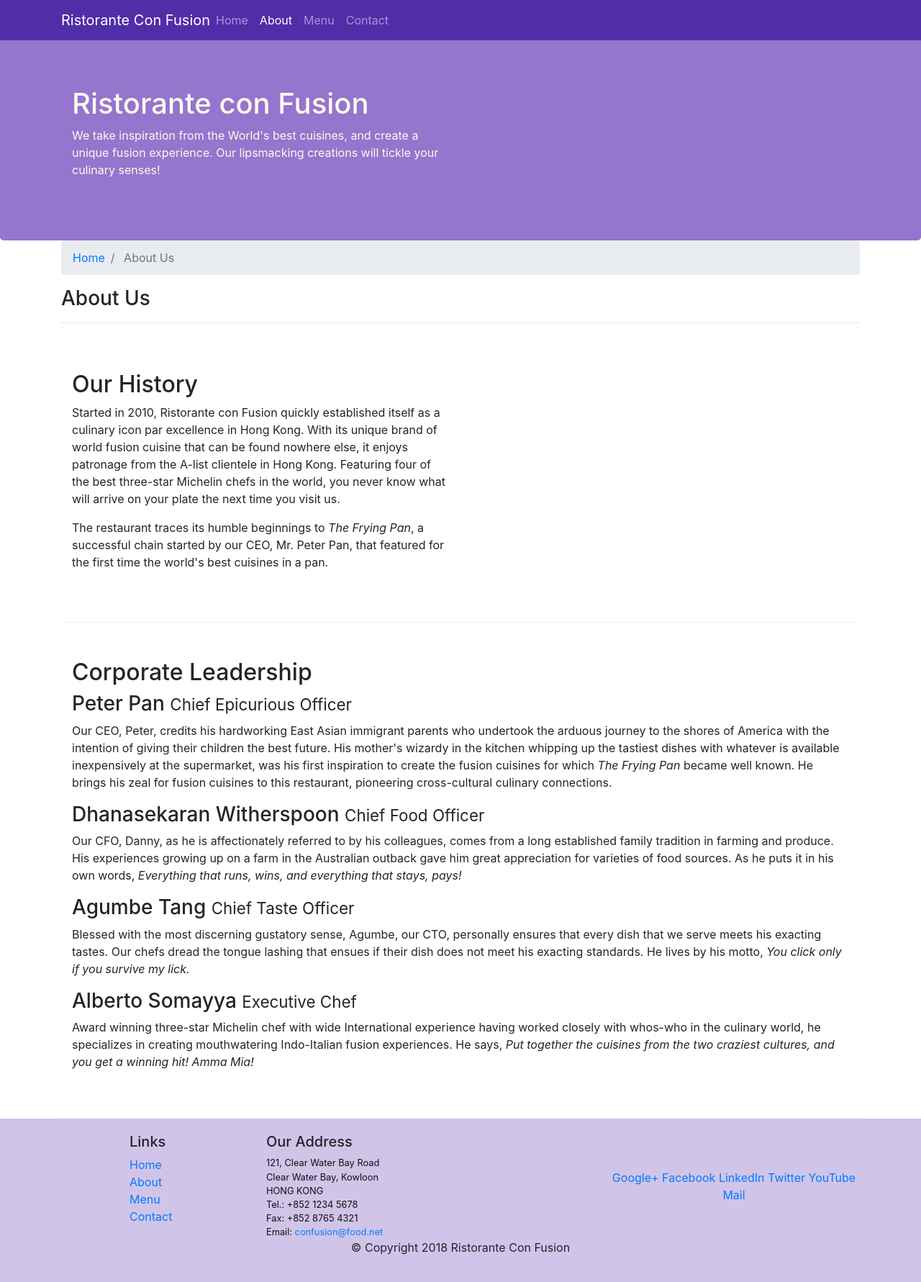
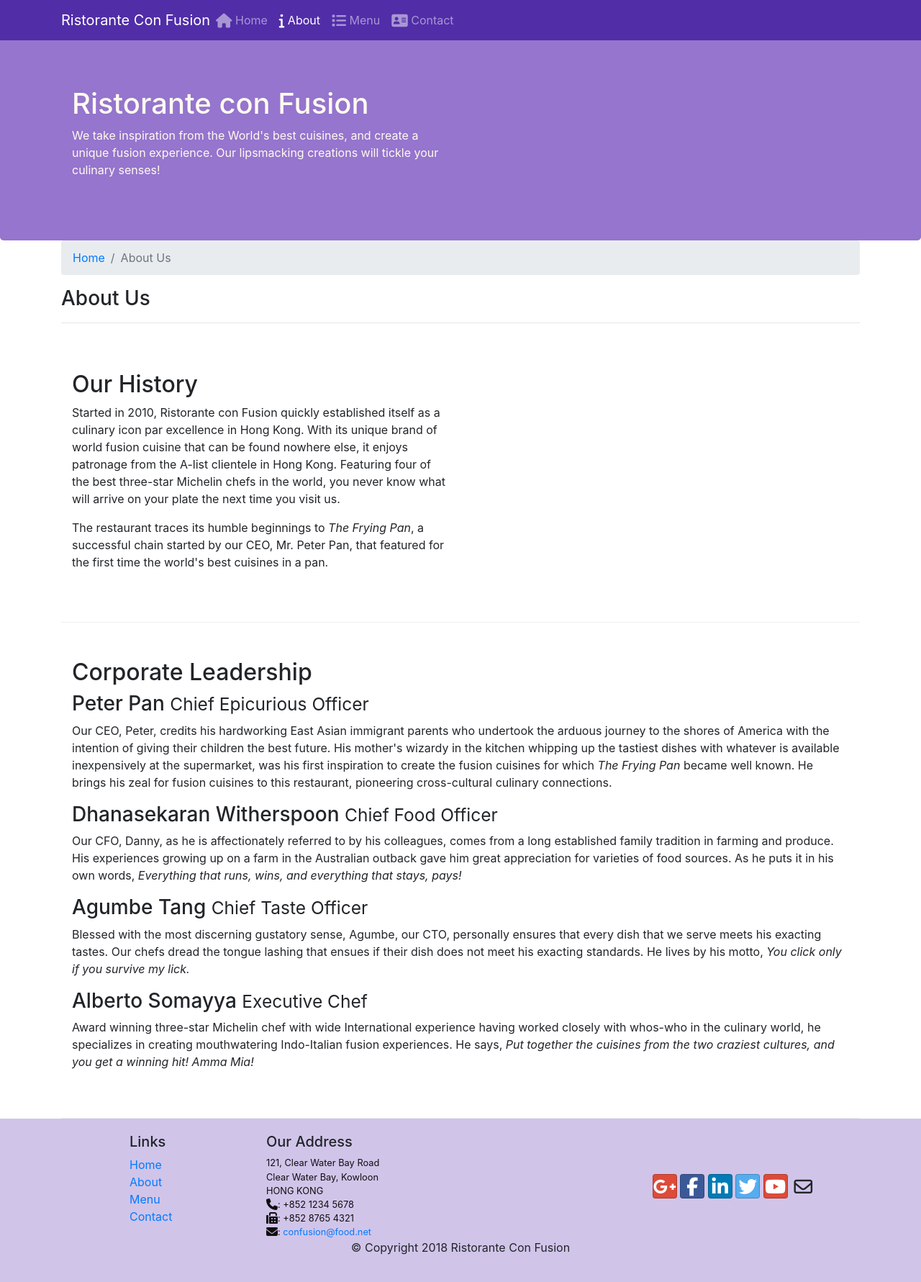
Before and after one commit to pabragin/bootstrap-test, a plain HTML site: page aboutus.html in a window 1280 px wide. Shown: the whole page at 72% size. Drawn offline with nearby package versions, Linux system fonts and the light colour scheme.

Commit message:
icons done

```diff
--- a/aboutus.html
+++ b/aboutus.html
@@ -2,7 +2,9 @@
 <html lang="en">
 
 <head>
-    <link rel="stylesheet" href="https://maxcdn.bootstrapcdn.com/bootstrap/4.0.0/css/bootstrap.min.css" integrity="sha384-Gn5384xqQ1aoWXA+058RXPxPg6fy4IWvTNh0E263XmFcJlSAwiGgFAW/dAiS6JXm" crossorigin="anonymous">
+    <link rel="stylesheet" href="node_modules/bootstrap/dist/css/bootstrap.min.css">
+    <link rel="stylesheet" href="node_modules/font-awesome/css/font-awesome.min.css">
+    <link rel="stylesheet" href="node_modules/bootstrap-social/bootstrap-social.css">
     <link rel="stylesheet" href="css/styles.css">
     <title>Ristorante Con Fusion: About Us</title>
     <meta name="viewport" content="width=device-width, initial-scale=1, shrink-to-fit=no">
@@ -17,10 +19,10 @@
             <a class="navbar-brand mr-auto" href="./index.html">Ristorante Con Fusion</a>
             <div class="collapse navbar-collapse" id="Navbar">
                 <ul class="navbar-nav mr-auto">
-                    <li class="nav-item"><a class="nav-link" href="./index.html">Home</a></li>
-                    <li class="nav-item active"><a class="nav-link" href="#">About</a></li>
-                    <li class="nav-item"><a class="nav-link" href="#">Menu</a></li>
-                    <li class="nav-item"><a class="nav-link" href="#">Contact</a></li>
+                    <li class="nav-item"><a class="nav-link" href="./index.html"><span class="fa fa-home fa-lg"></span> Home</a></li>
+                    <li class="nav-item active"><a class="nav-link" href="#"><span class="fa fa-info fa-lg"></span> About</a></li>
+                    <li class="nav-item"><a class="nav-link" href="#"><span class="fa fa-list fa-lg"></span> Menu</a></li>
+                    <li class="nav-item"><a class="nav-link" href="#"><span class="fa fa-address-card fa-lg"></span> Contact</a></li>
                 </ul>
             </div>
         </div>
@@ -99,19 +101,19 @@
 		              121, Clear Water Bay Road<br>
 		              Clear Water Bay, Kowloon<br>
 		              HONG KONG<br>
-		              Tel.: +852 1234 5678<br>
-		              Fax: +852 8765 4321<br>
-		              Email: <a href="mailto:confusion@food.net">confusion@food.net</a>
+                      <i class="fa fa-phone fa-lg"></i>: +852 1234 5678<br>
+                      <i class="fa fa-fax fa-lg"></i>: +852 8765 4321<br>
+                      <i class="fa fa-envelope fa-lg"></i>: <a href="mailto:confusion@food.net">confusion@food.net</a>
 		           </address>
                 </div>
                 <div class="col-12 col-sm-4 align-self-center">
                     <div class="text-center">
-                        <a href="http://google.com/+">Google+</a>
-                        <a href="http://www.facebook.com/profile.php?id=">Facebook</a>
-                        <a href="http://www.linkedin.com/in/">LinkedIn</a>
-                        <a href="http://twitter.com/">Twitter</a>
-                        <a href="http://youtube.com/">YouTube</a>
-                        <a href="mailto:">Mail</a>
+                        <a class="btn btn-social-icon btn-google" href="http://google.com/+"><i class="fa fa-google-plus fa-lg"></i></a>
+                        <a class="btn btn-social-icon btn-facebook" href="http://www.facebook.com/profile.php?id="><i class="fa fa-facebook fa-lg"></i></a>
+                        <a class="btn btn-social-icon btn-linkedin" href="http://www.linkedin.com/in/"><i class="fa fa-linkedin fa-lg"></i></a>
+                        <a class="btn btn-social-icon btn-twitter" href="http://twitter.com/"><i class="fa fa-twitter fa-lg"></i></a>
+                        <a class="btn btn-social-icon btn-google" href="http://youtube.com/"><i class="fa fa-youtube fa-lg"></i></a>
+                        <a class="btn btn-social-icon" href="mailto:"><i class="fa fa-envelope-o fa-lg"></i></a>
                     </div>
                 </div>
            </div>
@@ -122,10 +124,9 @@
            </div>
         </div>
     </footer>
-    <script src="https://code.jquery.com/jquery-3.2.1.slim.min.js" integrity="sha384-KJ3o2DKtIkvYIK3UENzmM7KCkRr/rE9/Qpg6aAZGJwFDMVNA/GpGFF93hXpG5KkN" crossorigin="anonymous"></script>
-    <script src="https://cdnjs.cloudflare.com/ajax/libs/popper.js/1.12.9/umd/popper.min.js" integrity="sha384-ApNbgh9B+Y1QKtv3Rn7W3mgPxhU9K/ScQsAP7hUibX39j7fakFPskvXusvfa0b4Q" crossorigin="anonymous"></script>
-    <script src="https://maxcdn.bootstrapcdn.com/bootstrap/4.0.0/js/bootstrap.min.js" integrity="sha384-JZR6Spejh4U02d8jOt6vLEHfe/JQGiRRSQQxSfFWpi1MquVdAyjUar5+76PVCmYl" crossorigin="anonymous"></script>
-    <script src="https://unpkg.com/popper.js@1.14.4/dist/umd/popper.min.js"></script>
+    <script src="node_modules/jquery/dist/jquery.slim.min.js"></script>
+    <script src="node_modules/popper.js/dist/umd/popper.min.js"></script>
+    <script src="node_modules/bootstrap/dist/js/bootstrap.min.js"></script>
 </body>
 
 </html>
```
Also changed, not shown: index.html (+15 -14 lines).
